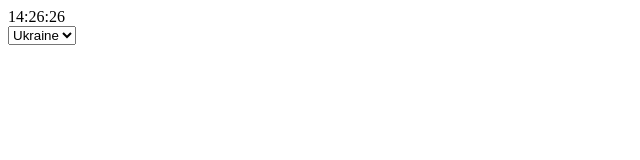
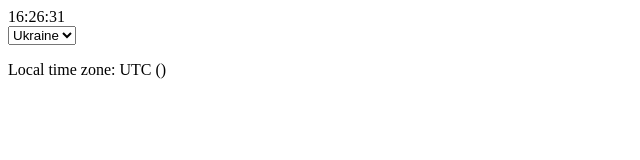
Before and after one commit to KsiuTretyakova/Electronic_watch-15_00-, a plain HTML site: page index.html in a window 1280 px wide. Shown: the whole page, without its empty margins (0-640 px from the left). Drawn offline with Linux system fonts and the light colour scheme.

Commit message:
enter utc time with select country

```diff
--- a/index.html
+++ b/index.html
@@ -7,7 +7,6 @@
 </head>
 <body>
     <div id="clock"></div>
-    <div id="clock2"></div>
 
     <div>
         <select id="timeZona">
@@ -16,6 +15,12 @@
         </select>
     </div>
 
+    <!-- <div id="local_timeZone"></div> -->
+    <div>
+        <p>Local time zone: <span id="local_timeZone"></span> ()</p>
+    </div>
+
+
     <script src="script.js"></script>
 </body>
 </html>
--- a/script.js
+++ b/script.js
@@ -1,21 +1,25 @@
-function updateClock(time) {
+const clockElement = document.getElementById('clock');
+const selectTimeZona = document.getElementById('timeZona');
+const local_timeZone = document.getElementById('local_timeZone');
+
+
+function updateClock() {
     const now = new Date();
-    const hours = String(now.getUTCHours() + time).padStart(2, "0");
+
+    const timeZona = parseInt(selectTimeZona.value, 10);
+    // console.log(timeZona);
+
+    const hours = String(now.getUTCHours() + timeZona).padStart(2, "0");
     const minutes = String(now.getUTCMinutes()).padStart(2, "0");;
     const seconds = String(now.getUTCSeconds()).padStart(2, "0");
-    document.getElementById('clock').textContent = `${hours}:${minutes}:${seconds}`;
-
-    const selectTimeZona = document.getElementById('timeZona');
-    timeZona = parseInt(selectTimeZona.value, 10);
-    console.log(timeZona);
+    clockElement.textContent = `${hours}:${minutes}:${seconds}`;
+    local_timeZone.textContent = Intl.DateTimeFormat().resolvedOptions().timeZone;
 }
 
-let timeZona = 0;
-
-setInterval(updateClock(timeZona), 1000);
-selectTimeZona.addEventListener('change', updateClock(timeZona));
+setInterval(updateClock, 1000);
+selectTimeZona.addEventListener('change', updateClock);
 
 // const difrent_time_UTC = new Date().getTimezoneOffset() / 60;
 // const timeZona = Intl.DateTimeFormat().resolvedOptions().timeZone;
 // const timeZona2 = new Date().DateTimeFormat().resolvedOptions().timeZone;
-// document.getElementById('clock2').textContent = timeZona2;
+// document.getElementById('clock2').textContent = timeZona;
```
